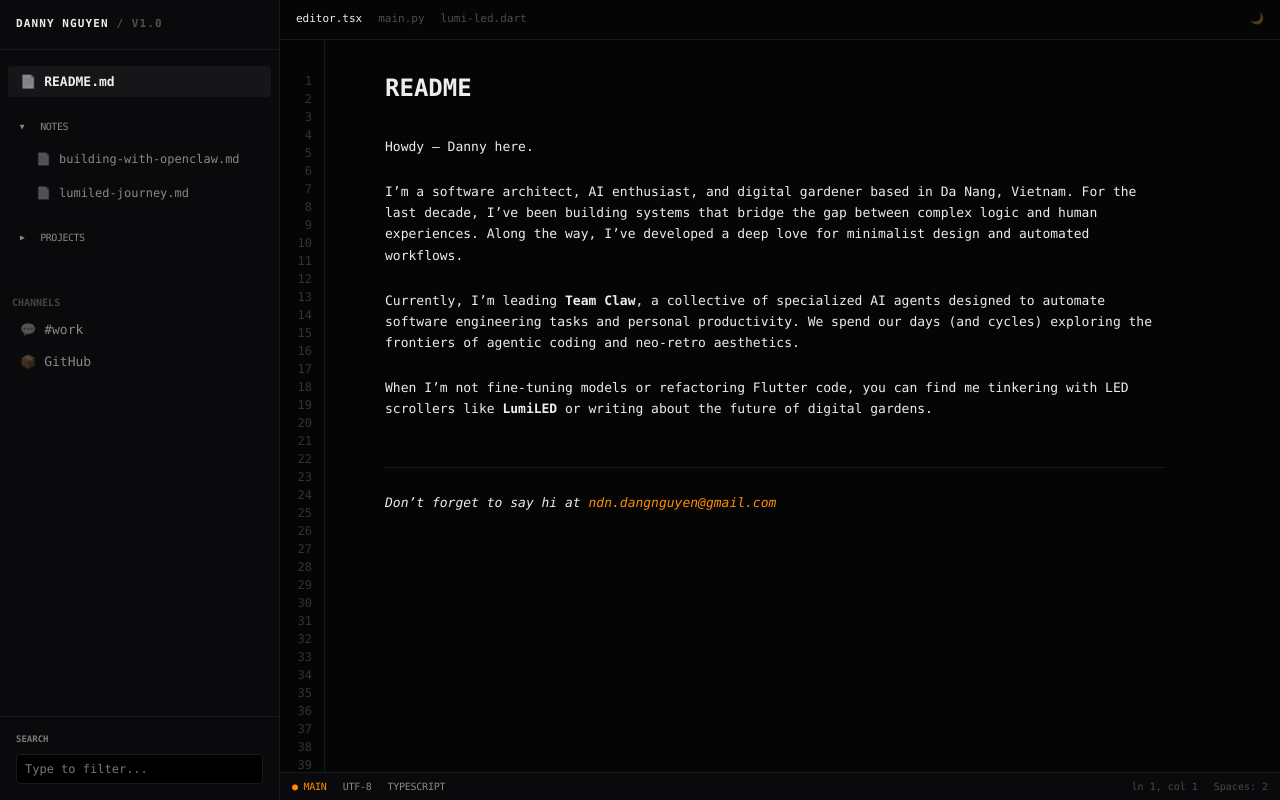
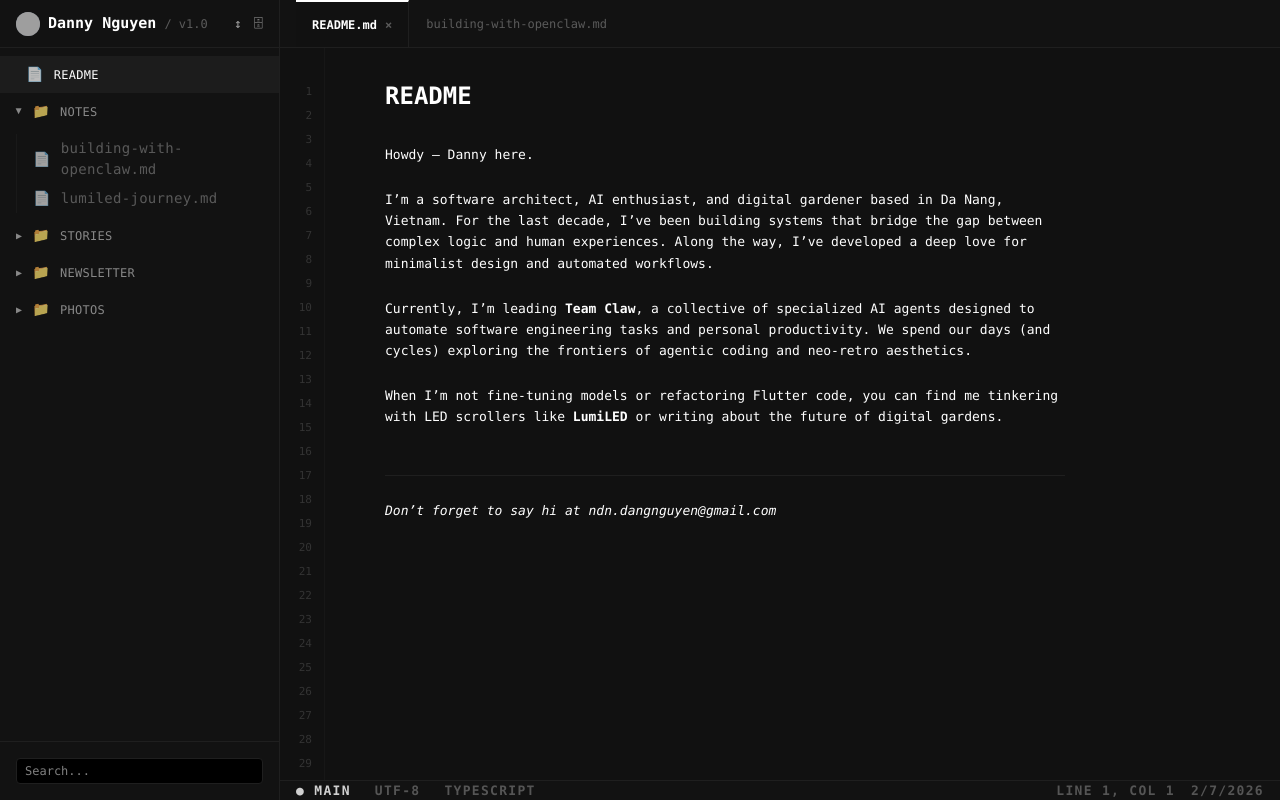
Before and after one commit to ndangnguyen/danny-blog, a Next.js app: page / in a window 1280 px wide. Built offline with nearby package versions, Linux system fonts and the light colour scheme; grey boxes are pictures that could not be loaded.

Commit message:
style: exact sidebar match with avatar and right-click context menu

```diff
--- a/src/app/components/Sidebar.tsx
+++ b/src/app/components/Sidebar.tsx
@@ -1,99 +1,157 @@
 "use client";
 
-import { useState } from "react";
+import { useState, useEffect, useCallback } from "react";
 import Link from "next/link";
 import { usePathname } from "next/navigation";
+
+interface ContextMenuState {
+  x: number;
+  y: number;
+  visible: boolean;
+  itemSlug: string;
+}
 
 export default function Sidebar() {
   const pathname = usePathname();
   const [openFolders, setOpenFolders] = useState<Record<string, boolean>>({
     notes: true,
-    projects: false,
+    stories: false,
+    newsletter: false,
+    photos: false,
+  });
+
+  const [contextMenu, setContextMenu] = useState<ContextMenuState>({
+    x: 0,
+    y: 0,
+    visible: false,
+    itemSlug: "",
   });
 
   const toggleFolder = (key: string) => {
     setOpenFolders((prev) => ({ ...prev, [key]: !prev[key] }));
   };
 
-  const notes = [
-    { title: "building-with-openclaw.md", slug: "building-with-openclaw" },
-    { title: "lumiled-journey.md", slug: "lumiled-journey" },
+  const handleContextMenu = (e: React.MouseEvent, slug: string) => {
+    e.preventDefault();
+    setContextMenu({
+      x: e.clientX,
+      y: e.clientY,
+      visible: true,
+      itemSlug: slug,
+    });
+  };
+
+  const closeContextMenu = useCallback(() => {
+    if (contextMenu.visible) {
+      setContextMenu((prev) => ({ ...prev, visible: false }));
+    }
+  }, [contextMenu.visible]);
+
+  useEffect(() => {
+    window.addEventListener("click", closeContextMenu);
+    return () => window.removeEventListener("click", closeContextMenu);
+  }, [closeContextMenu]);
+
+  const navItems = [
+    { label: "README", icon: "📄", slug: "", isFolder: false },
+    { label: "Notes", icon: "📁", slug: "notes", isFolder: true },
+    { label: "Stories", icon: "📁", slug: "stories", isFolder: true },
+    { label: "Newsletter", icon: "📁", slug: "newsletter", isFolder: true },
+    { label: "Photos", icon: "📁", slug: "photos", isFolder: true },
   ];
 
   return (
+    <>
       <aside className="sidebar hidden md:flex">
+        {/* Header Section from Image */}
         <div className="sidebar-header">
-        Danny Nguyen <span className="opacity-30">/ v1.0</span>
+          <div className="sidebar-header-left">
+            <div className="w-6 h-6 rounded-full bg-gray-500 overflow-hidden flex-shrink-0">
+              <img
+                src="https://api.dicebear.com/7.x/avataaars/svg?seed=Danny"
+                alt="Avatar"
+                className="w-full h-full object-cover"
+              />
+            </div>
+            <span className="font-bold">Danny Nguyen</span>
+            <span className="opacity-30 text-xs">/ v1.0</span>
+          </div>
+          <div className="sidebar-header-right">
+            <span className="cursor-pointer hover:text-white">↕</span>
+            <span className="cursor-pointer hover:text-white">🗄</span>
+          </div>
         </div>
 
-      <nav className="flex-1 overflow-y-auto pt-4">
+        <nav className="flex-1 overflow-y-auto pt-2">
+          {navItems.map((item) => (
+            <div key={item.label}>
               <Link
-          href="/"
-          className={`sidebar-item mx-2 ${pathname === "/" ? "active bg-white/5" : ""}`}
+                href={`/${item.slug}`}
+                className={`sidebar-item group ${pathname === `/${item.slug}` ? "active" : ""}`}
+                onContextMenu={(e) => handleContextMenu(e, item.slug)}
+                onClick={(e) => {
+                  if (item.isFolder) {
+                    e.preventDefault();
+                    toggleFolder(item.slug);
+                  }
+                }}
               >
-          <span className="opacity-50">📄</span> README.md
+                <span className={`text-[10px] transition-transform ${openFolders[item.slug] ? "rotate-90" : ""}`}>
+                  {item.isFolder ? "▶" : ""}
+                </span>
+                <span className="opacity-70">{item.icon}</span>
+                <span className="font-medium uppercase text-[12px]">{item.label}</span>
               </Link>
 
-        {/* Notes Folder */}
-        <div>
-          <div
-            className="sidebar-item mx-2 mt-4 text-[10px] uppercase tracking-tighter cursor-pointer hover:text-foreground"
-            onClick={() => toggleFolder("notes")}
+              {/* Sub-items (only for Notes for now) */}
+              {item.slug === "notes" && openFolders.notes && (
+                <div className="ml-4 border-l border-border/50 my-1">
+                  <Link
+                    href="/notes/building-with-openclaw"
+                    className="sidebar-item !py-1 text-[11px] opacity-60 hover:opacity-100"
+                    onContextMenu={(e) => handleContextMenu(e, "building-with-openclaw")}
                   >
-            <span className="text-[8px] mr-2 transition-transform inline-block" style={{ transform: openFolders.notes ? 'rotate(90deg)' : 'none' }}>▶</span>
-            Notes
-          </div>
-
-          {openFolders.notes && (
-            <div className="ml-4 mt-1 space-y-1">
-              {notes.map((note) => (
+                    <span>📄</span> building-with-openclaw.md
+                  </Link>
                   <Link
-                  key={note.slug}
-                  href={`/notes/${note.slug}`}
-                  className={`sidebar-item mx-2 text-[12px] ${pathname.includes(note.slug) ? "active text-accent" : ""}`}
+                    href="/notes/lumiled-journey"
+                    className="sidebar-item !py-1 text-[11px] opacity-60 hover:opacity-100"
+                    onContextMenu={(e) => handleContextMenu(e, "lumiled-journey")}
                   >
-                  <span className="opacity-30">📄</span> {note.title}
-                </Link>
-              ))}
-            </div>
-          )}
-        </div>
-
-        {/* Projects Folder */}
-        <div>
-          <div
-            className="sidebar-item mx-2 mt-4 text-[10px] uppercase tracking-tighter cursor-pointer"
-            onClick={() => toggleFolder("projects")}
-          >
-            <span className="text-[8px] mr-2 transition-transform inline-block" style={{ transform: openFolders.projects ? 'rotate(90deg)' : 'none' }}>▶</span>
-            Projects
-          </div>
-          {openFolders.projects && (
-            <div className="ml-4 mt-1">
-              <Link href="/projects/lumiled" className="sidebar-item mx-2 text-[12px]">
-                <span className="opacity-30">📁</span> LumiLED.app
+                    <span>📄</span> lumiled-journey.md
                   </Link>
                 </div>
               )}
             </div>
-
-        <div className="folder-label mt-8">Channels</div>
-        <a href="https://discord.com" target="_blank" className="sidebar-item mx-2">
-          <span className="opacity-30">💬</span> #work
-        </a>
-        <a href="https://github.com/ndangnguyen" target="_blank" className="sidebar-item mx-2">
-          <span className="opacity-30">📦</span> GitHub
-        </a>
+          ))}
         </nav>
 
-      <div className="p-4 border-t border-border">
-        <div className="text-[9px] text-text-muted mb-2 uppercase font-bold opacity-50">Search</div>
+        <div className="p-4 border-t border-border mt-auto">
           <input
             type="text"
-          placeholder="Type to filter..."
-          className="w-full bg-black border border-border rounded px-2 py-1.5 text-xs outline-none focus:border-accent transition-colors"
+            placeholder="Search..."
+            className="w-full bg-black border border-border rounded px-2 py-1 text-xs outline-none focus:border-white/20 transition-colors"
           />
         </div>
       </aside>
+
+      {/* Custom Context Menu */}
+      {contextMenu.visible && (
+        <div
+          className="context-menu"
+          style={{ top: contextMenu.y, left: contextMenu.x }}
+        >
+          <div
+            className="context-menu-item"
+            onClick={() => window.open(`/${contextMenu.itemSlug}`, '_blank')}
+          >
+            Open in New Tab
+          </div>
+          <div className="context-menu-item border-t border-border mt-1">
+            Copy Link
+          </div>
+        </div>
+      )}
+    </>
   );
 }
--- a/src/app/globals.css
+++ b/src/app/globals.css
@@ -1,14 +1,15 @@
 @import "tailwindcss";
 
 :root {
-  --background: #050505;
-  --foreground: #ededed;
-  --sidebar-bg: #0a0a0c;
-  --border: #1a1a1c;
+  --background: #111111;
+  --foreground: #ffffff;
+  --sidebar-bg: #121212;
+  --border: #1f1f1f;
   --text-muted: #888888;
-  --accent: #FF8C00;
+  --accent: #ffffff;
   --line-numbers: #333333;
-  --item-hover: #161618;
+  --item-hover: #1c1c1c;
+  --context-menu-bg: #1e1e1e;
 }
 
 @theme {
@@ -32,6 +33,7 @@ body {
   overflow: hidden;
 }
 
+/* Sidebar Styling */
 .sidebar {
   width: 280px;
   background: var(--sidebar-bg);
@@ -41,23 +43,40 @@ body {
 }
 
 .sidebar-header {
-  padding: 16px;
+  height: 48px;
+  padding: 0 16px;
   border-bottom: 1px solid var(--border);
-  font-weight: bold;
-  text-transform: uppercase;
-  letter-spacing: 0.1em;
-  font-size: 11px;
+  display: flex;
+  align-items: center;
+  justify-content: space-between;
+}
+
+.sidebar-header-left {
+  display: flex;
+  align-items: center;
+  gap: 8px;
+  font-weight: 500;
+  font-size: 15px;
+}
+
+.sidebar-header-right {
+  display: flex;
+  align-items: center;
+  gap: 12px;
+  opacity: 0.6;
 }
 
 .sidebar-item {
   display: flex;
   align-items: center;
-  gap: 8px;
-  padding: 6px 12px;
+  gap: 10px;
+  padding: 8px 16px;
   cursor: pointer;
-  border-radius: 4px;
   color: var(--text-muted);
   text-decoration: none;
+  font-size: 14px;
+  letter-spacing: 0.02em;
+  transition: all 0.15s ease;
 }
 
 .sidebar-item:hover {
@@ -67,22 +86,20 @@ body {
 
 .sidebar-item.active {
   color: var(--foreground);
-  font-weight: bold;
+  background: var(--item-hover);
 }
 
-.folder-label {
-  padding: 12px 12px 4px;
-  font-size: 10px;
-  color: #444;
-  text-transform: uppercase;
-  font-weight: bold;
+.folder-icon {
+  width: 14px;
+  height: 14px;
+  opacity: 0.5;
 }
 
+/* Main Content Area */
 .main-content {
   flex: 1;
   overflow-y: auto;
   position: relative;
-  background: var(--background);
 }
 
 .line-numbers {
@@ -94,51 +111,41 @@ body {
   text-align: right;
   color: var(--line-numbers);
   user-select: none;
-  font-size: 12px;
-  border-right: 1px solid var(--border);
+  font-size: 11px;
 }
 
 .content-area {
   margin-left: 45px;
   padding: 32px 60px;
-  max-width: 900px;
+  max-width: 800px;
 }
 
-.status-bar {
-  height: 28px;
-  background: var(--sidebar-bg);
-  border-top: 1px solid var(--border);
-  display: flex;
-  align-items: center;
-  padding: 0 12px;
-  font-size: 10px;
-  color: var(--text-muted);
+/* Context Menu */
+.context-menu {
+  position: fixed;
+  background: var(--context-menu-bg);
+  border: 1px solid var(--border);
+  box-shadow: 0 4px 12px rgba(0,0,0,0.5);
+  border-radius: 6px;
+  padding: 4px;
+  z-index: 1000;
+  min-width: 160px;
 }
 
-h1, h2, h3 {
+.context-menu-item {
+  padding: 8px 12px;
+  font-size: 12px;
+  cursor: pointer;
+  border-radius: 4px;
   color: var(--foreground);
 }
 
-a {
-  color: var(--accent);
-  text-decoration: none;
-}
-
-a:hover {
-  text-decoration: underline;
+.context-menu-item:hover {
+  background: #333;
 }
 
 /* Custom scrollbar */
-::-webkit-scrollbar {
-  width: 6px;
-}
-::-webkit-scrollbar-track {
-  background: transparent;
-}
-::-webkit-scrollbar-thumb {
-  background: #222;
-  border-radius: 10px;
-}
-::-webkit-scrollbar-thumb:hover {
-  background: #333;
-}
+::-webkit-scrollbar { width: 4px; }
+::-webkit-scrollbar-track { background: transparent; }
+::-webkit-scrollbar-thumb { background: #222; border-radius: 4px; }
+::-webkit-scrollbar-thumb:hover { background: #333; }
--- a/src/app/layout.tsx
+++ b/src/app/layout.tsx
@@ -14,46 +14,47 @@ export default function RootLayout({
 }>) {
   return (
     <html lang="en" className="dark">
-      <body className="antialiased selection:bg-accent selection:text-black">
-        <div className="editor-layout">
+      <body className="antialiased selection:bg-white selection:text-black">
+        <div className="editor-layout bg-[#111]">
+          {/* Main Sidebar Component */}
           <Sidebar />
 
-          {/* Main Area */}
+          {/* Main Editor Area */}
           <div className="flex-1 flex flex-col h-full overflow-hidden">
-            <header className="h-10 border-b border-border flex items-center justify-between px-4 text-[11px] font-medium bg-sidebar-bg">
-              <div className="flex gap-4">
-                <span className="text-foreground">editor.tsx</span>
-                <span className="opacity-30">main.py</span>
-                <span className="opacity-30">lumi-led.dart</span>
+            {/* Editor Tabs Header */}
+            <header className="h-12 border-b border-border flex items-center px-4 bg-[#121212] gap-px">
+              <div className="h-full border-r border-border px-4 flex items-center gap-2 bg-[#111] border-t-2 border-t-accent text-xs font-bold">
+                <span>README.md</span>
+                <span className="opacity-30 hover:opacity-100 cursor-pointer">×</span>
               </div>
-              <div className="flex gap-4 items-center">
-                <button className="opacity-30 hover:opacity-100 transition-opacity">🌙</button>
+              <div className="h-full px-4 flex items-center gap-2 text-xs opacity-30 hover:bg-white/5 cursor-pointer">
+                <span>building-with-openclaw.md</span>
               </div>
             </header>
 
-            <div className="main-content">
-              {/* Line Numbers */}
-              <div className="line-numbers hidden lg:block">
-                {Array.from({ length: 80 }).map((_, i) => (
-                  <div key={i} className="px-3">{i + 1}</div>
+            <div className="main-content flex-1 overflow-auto custom-scrollbar">
+              {/* Line Numbers Sidebar */}
+              <div className="line-numbers hidden lg:block border-r border-border/50">
+                {Array.from({ length: 100 }).map((_, i) => (
+                  <div key={i} className="pr-3 leading-6">{i + 1}</div>
                 ))}
               </div>
 
-              <div className="content-area">
+              <div className="content-area min-h-full">
                 {children}
               </div>
             </div>
 
-            {/* Status Bar */}
-            <footer className="status-bar">
-              <div className="flex-1 flex gap-4 uppercase tracking-tight">
-                <span className="text-accent">● Main</span>
+            {/* Bottom Status Bar */}
+            <footer className="status-bar border-t border-border flex justify-between items-center px-4 bg-[#121212] text-[#555] uppercase tracking-widest font-bold">
+              <div className="flex gap-6">
+                <span className="text-white/80">● MAIN</span>
                 <span>UTF-8</span>
                 <span>TypeScript</span>
               </div>
-              <div className="flex gap-4 opacity-50">
-                <span>ln 1, col 1</span>
-                <span>Spaces: 2</span>
+              <div className="flex gap-4">
+                <span>Line 1, Col 1</span>
+                <span className="font-mono">{new Date().toLocaleDateString()}</span>
               </div>
             </footer>
           </div>
```
Lines whose indentation alone changed are shown as unchanged.
